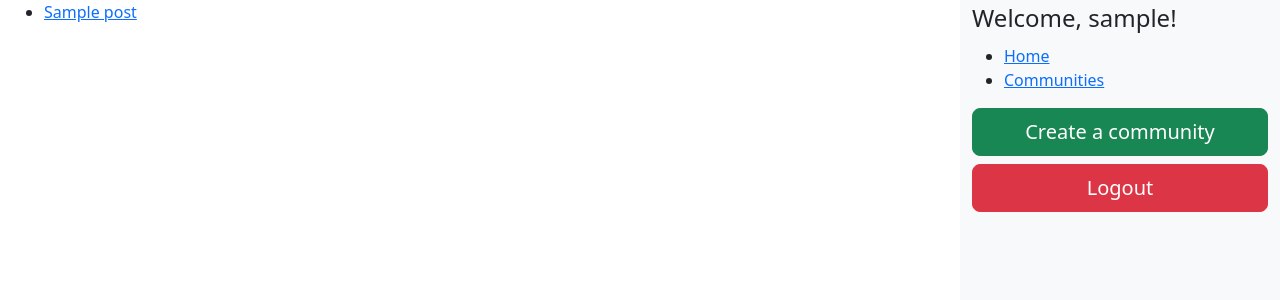
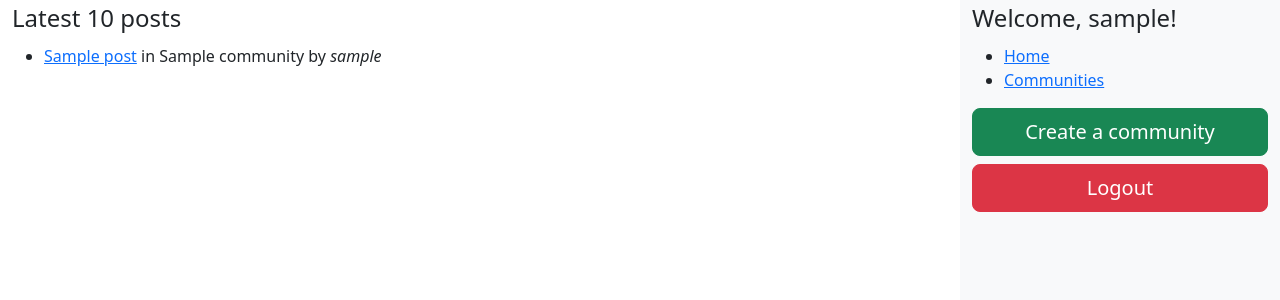
Before and after one commit to aaldaber/SWE573-Spring-2024, a Django app: page / in a window 1280 px wide. Shown: the top 300 px of the page. Run offline with Django 4.2, Linux system fonts and the light colour scheme; a user stored in the database is signed in; tables that the repository leaves empty hold one stand-in row (values such as "Sample post"); parts of the project's set-up code (start-up, migrations or seed data) failed here and were passed over; some libraries are stand-ins or nearby versions.

Commit message:
Update index.html

```diff
--- a/cbis/community/templates/community/index.html
+++ b/cbis/community/templates/community/index.html
@@ -1,9 +1,10 @@
 {% extends "community/base.html" %}
 {% block title %}Homepage{% endblock %}
 {% block content %}
+    <legend><span class="col-sm-offset-1">Latest 10 posts</span></legend>
         <ul>
             {% for post in posts %}
-                <li><a href="{% url 'postdetail' post.community.id post.id %}">{{ post.title }}</a></li>
+                <li><a href="{% url 'postdetail' post.community.id post.id %}">{{ post.title }}</a> in {{ post.community.name }} by <i>{{ post.author.username }}</i></li>
             {% endfor %}
         </ul>
 {% endblock %}
```
